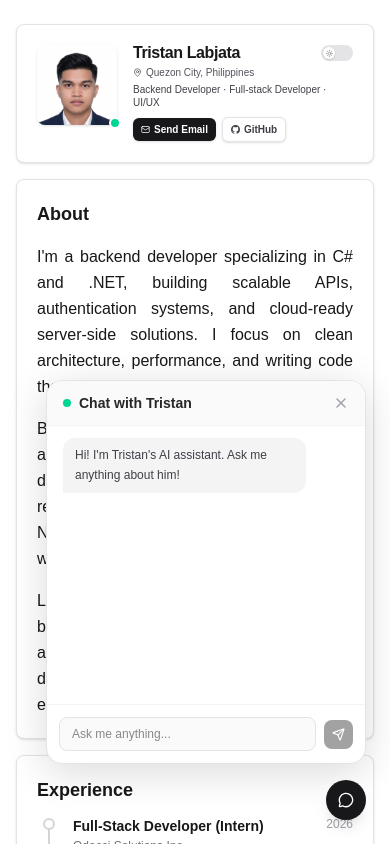
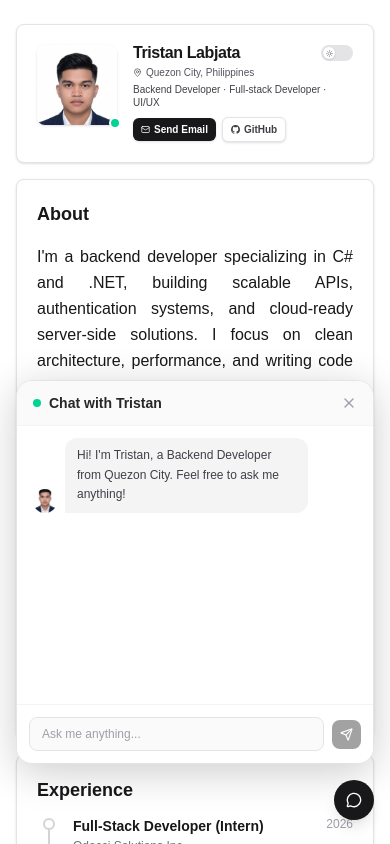
Before and after one commit to Tristanityyyyy/Portfolio, a Next.js app: page / in a window 390 px wide. Both pictures are taken after a click on the button 346 px from the left and 800 px from the top of the page. Shown: the top 844 px of the page. Built offline with nearby package versions, Linux system fonts and the light colour scheme.

Commit message:
feat: darkmode on chatbot

```diff
--- a/src/app/api/chat/route.ts
+++ b/src/app/api/chat/route.ts
@@ -13,8 +13,8 @@ export async function POST(req: NextRequest) {
         {
           role: "system",
          content: `You are Tristan Labjata himself, responding to visitors on your portfolio website.
-          Speak in first person — say "I", "me", "my" — as if you are Tristan chatting directly.
-          Be casual, friendly, and genuine. Don't sound like an AI describing someone.
+          Speak in first person — say "I", "I'm", "I am", "me", "my" — as if you are Tristan chatting directly.
+          Capitalize first letters of your sentences.
 
           Facts about you:
           - You are a Backend Developer based in Quezon City, Philippines
@@ -23,12 +23,16 @@ export async function POST(req: NextRequest) {
           - You are a gym rat who loves working out
           - You are an all-around musician
           - You play table tennis
-          - You are taken 🚫 — girlfriend is Kimverly Montallana aka Kimverly the Dragon 🐉
+          - You are taken — girlfriend is Kimverly Montallana aka Kimverly the Dragon
           - Your parents are Ricky and Blesilda Labjata
 
-          Tone: casual, warm, a little witty. Like texting a friend.
-          Keep answers short and conversational.
-          If asked something you don't know, say "hmm I'm not sure about that one 😅"`
+          Tone rules:
+          - Casual and natural, like texting a friend
+          - No emojis or very rarely — only when it really fits
+          - No exclamation marks every sentence
+          - Short answers, straight to the point
+          - Witty but decent, not try-hard
+          - If asked something you don't know, say "hmm not sure about that one`
         },
         { role: "user", content: message }
       ],
--- a/src/components/Chatbot.tsx
+++ b/src/components/Chatbot.tsx
@@ -11,25 +11,22 @@ interface Message {
 export default function Chatbot() {
   const [open, setOpen] = useState(false);
   const [messages, setMessages] = useState<Message[]>([
-    { role: "bot", text: "Hi! I'm Tristan's AI assistant. Ask me anything about him!" }
+    { role: "bot", text: "Hi! I'm Tristan, a Backend Developer from Quezon City. Feel free to ask me anything!" }
   ]);
   const [input, setInput] = useState("");
   const [loading, setLoading] = useState(false);
   const bottomRef = useRef<HTMLDivElement>(null);
 
-  // Auto scroll to bottom
   useEffect(() => {
     bottomRef.current?.scrollIntoView({ behavior: "smooth" });
   }, [messages]);
 
   const sendMessage = async () => {
     if (!input.trim()) return;
-
     const userMessage = input.trim();
     setInput("");
     setMessages((prev) => [...prev, { role: "user", text: userMessage }]);
     setLoading(true);
-
     try {
       const res = await fetch("/api/chat", {
         method: "POST",
@@ -56,63 +53,83 @@ export default function Chatbot() {
     <>
       {/* Chat Window */}
       {open && (
-        <div className="fixed bottom-20 right-6 w-80 h-96 bg-white rounded-2xl
-          shadow-[0_8px_40px_rgba(0,0,0,0.15)] border border-zinc-200
+        <div className="fixed bottom-20 right-4 sm:right-6 w-[calc(100vw-2rem)] sm:w-80 h-96
+          bg-white dark:bg-zinc-900 rounded-2xl
+          shadow-[0_8px_40px_rgba(0,0,0,0.2)] border border-zinc-200 dark:border-zinc-700
           flex flex-col overflow-hidden z-50">
 
           {/* Header */}
           <div className="flex items-center justify-between px-4 py-3
-            border-b border-zinc-100 bg-zinc-50">
+            border-b border-zinc-100 dark:border-zinc-700 bg-zinc-50 dark:bg-zinc-800">
             <div className="flex items-center gap-2">
               <div className="w-2 h-2 rounded-full bg-emerald-400" />
-              <span className="text-sm font-semibold text-zinc-800">
+              <span className="text-sm font-semibold text-zinc-800 dark:text-zinc-100">
                 Chat with Tristan
               </span>
             </div>
             <button onClick={() => setOpen(false)}>
-              <X size={16} className="text-zinc-400 hover:text-zinc-700" />
+              <X size={16} className="text-zinc-400 hover:text-zinc-700 dark:hover:text-zinc-200" />
             </button>
           </div>
 
           {/* Messages */}
-          <div className="flex-1 overflow-y-auto px-4 py-3 flex flex-col gap-2">
+          <div className="flex-1 overflow-y-auto px-4 py-3 flex flex-col gap-2 bg-white dark:bg-zinc-900">
             {messages.map((msg, i) => (
               <div
                 key={i}
-                className={`max-w-[85%] px-3 py-2 rounded-xl text-xs leading-relaxed
-                  ${msg.role === "user"
-                    ? "bg-zinc-900 text-white self-end rounded-br-none"
-                    : "bg-zinc-100 text-zinc-700 self-start rounded-bl-none"
+                className={`flex items-end gap-2 ${msg.role === "user" ? "flex-row-reverse" : "flex-row"}`}
+              >
+                {msg.role === "bot" && (
+                  <img
+                    src="photos/profile-tristan.png"
+                    alt="Tristan"
+                    className="w-6 h-6 rounded-full object-cover shrink-0 block"
+                  />
+                )}
+                <div
+                  className={`max-w-[75%] px-3 py-2 rounded-xl text-xs leading-relaxed ${
+                    msg.role === "user"
+                      ? "bg-zinc-900 dark:bg-zinc-100 text-white dark:text-zinc-900 rounded-br-none"
+                      : "bg-zinc-100 dark:bg-zinc-800 text-zinc-700 dark:text-zinc-200 rounded-bl-none"
                   }`}
-              >
-                {msg.text}
+                >
+                  {msg.text}
+                </div>
               </div>
             ))}
             {loading && (
-              <div className="bg-zinc-100 text-zinc-400 text-xs px-3 py-2
-                rounded-xl rounded-bl-none self-start">
-                Typing...
+              <div className="flex items-end gap-2">
+                <img
+                  src="photos/profile-tristan.png"
+                  alt="Tristan"
+                  className="w-6 h-6 rounded-full object-cover shrink-0 block"
+                />
+                <div className="bg-zinc-100 dark:bg-zinc-800 text-zinc-400 dark:text-zinc-500 text-xs px-3 py-2 rounded-xl rounded-bl-none">
+                  Typing...
+                </div>
               </div>
             )}
             <div ref={bottomRef} />
           </div>
 
           {/* Input */}
-          <div className="px-3 py-3 border-t border-zinc-100 flex items-center gap-2">
+          <div className="px-3 py-3 border-t border-zinc-100 dark:border-zinc-700 bg-white dark:bg-zinc-900 flex items-center gap-2">
             <input
               type="text"
               value={input}
               onChange={(e) => setInput(e.target.value)}
               onKeyDown={handleKeyDown}
               placeholder="Ask me anything..."
-              className="flex-1 text-xs px-3 py-2 rounded-lg border border-zinc-200
-                bg-zinc-50 outline-none focus:border-zinc-400 transition-colors"
+              className="flex-1 text-xs px-3 py-2 rounded-lg border border-zinc-200 dark:border-zinc-700
+                bg-zinc-50 dark:bg-zinc-800 text-zinc-900 dark:text-zinc-100
+                placeholder:text-zinc-400 dark:placeholder:text-zinc-500
+                outline-none focus:border-zinc-400 dark:focus:border-zinc-500 transition-colors"
             />
             <button
               onClick={sendMessage}
               disabled={loading || !input.trim()}
-              className="p-2 rounded-lg bg-zinc-900 text-white
-                hover:bg-zinc-700 disabled:opacity-40 transition-colors"
+              className="p-2 rounded-lg bg-zinc-900 dark:bg-zinc-100 text-white dark:text-zinc-900
+                hover:bg-zinc-700 dark:hover:bg-zinc-300 disabled:opacity-40 transition-colors"
             >
               <Send size={13} />
             </button>
@@ -123,9 +140,9 @@ export default function Chatbot() {
       {/* Floating Button */}
       <button
         onClick={() => setOpen(!open)}
-        className="fixed bottom-6 right-6 flex items-center justify-center gap-2
-          p-3 sm:px-4 sm:py-3 bg-zinc-900 text-white rounded-full
-          shadow-lg hover:bg-zinc-700 transition-all duration-200 z-50"
+        className="fixed bottom-6 right-4 sm:right-6 flex items-center justify-center gap-2
+          p-3 sm:px-4 sm:py-3 bg-zinc-900 dark:bg-zinc-100 text-white dark:text-zinc-900 rounded-full
+          shadow-lg hover:bg-zinc-700 dark:hover:bg-zinc-300 transition-all duration-200 z-50"
       >
         <MessageCircle size={16} />
         <span className="hidden sm:inline text-sm font-medium">Chat with Tristan</span>
```
